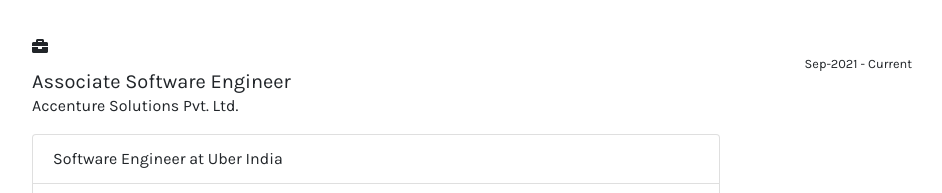
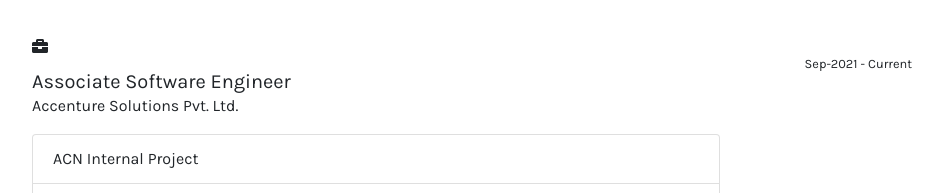
Before and after one commit to vikasedu10/portfolio, a plain HTML site: page index.html in a window 1280 px wide. Shown: the part 900-1093 px from the top of the page, without its empty margins (288-1230 px from the left). Drawn offline with Linux system fonts and the light colour scheme.

Commit message:
Update index.html

```diff
--- a/index.html
+++ b/index.html
@@ -143,7 +143,7 @@
             <h5 class="mb-0">Associate Software Engineer</h5>
             <p class="mb-3">Accenture Solutions Pvt. Ltd.</p>
             <ul class="list-group">
-              <li class="list-group-item">Software Engineer at Uber India</li>
+              <li class="list-group-item">ACN Internal Project</li>
               <li class="list-group-item">
                 <ul>
                   <li>
```
